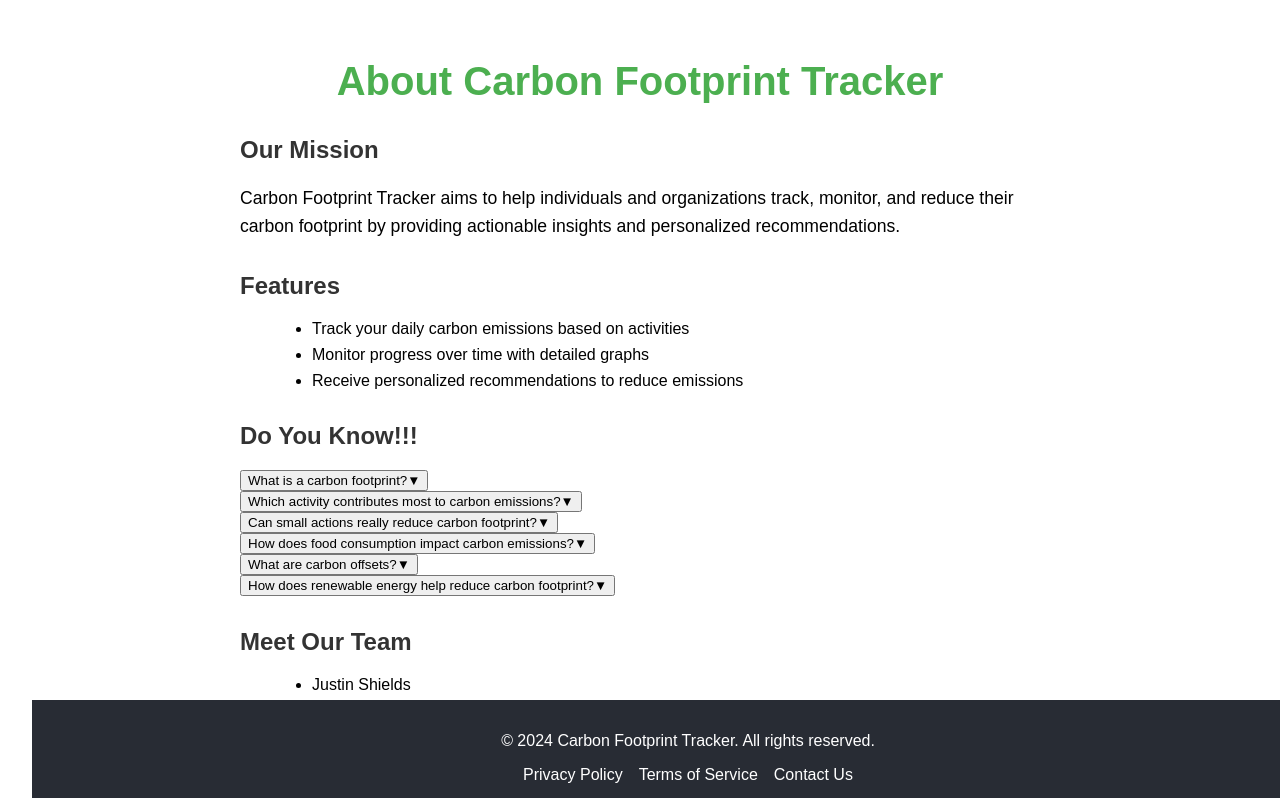
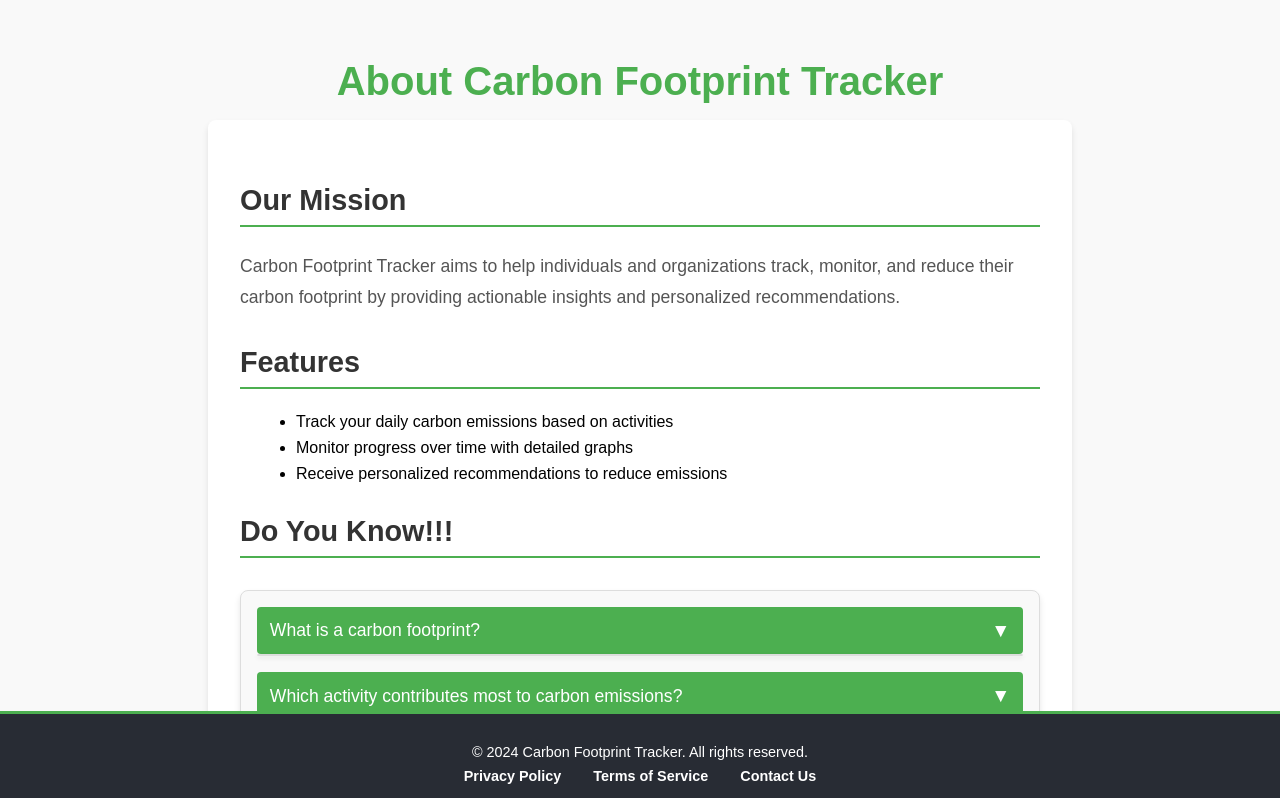
Before and after one commit to kreiz002/Carbon-Footprint-Tracker, a React (Create React App) app in the folder frontend/: page /about in a window 1280 px wide. Shown: the top 798 px of the page. Built offline with nearby package versions, Linux system fonts and the light colour scheme.

Commit message:
Update AboutPage.css

```diff
--- a/frontend/src/components/AboutPage.css
+++ b/frontend/src/components/AboutPage.css
@@ -1,65 +1,143 @@
-/* src/components/AboutPage.css */
-
 .about-page {
   font-family: Arial, sans-serif;
   padding: 2rem;
   text-align: center;
+  background-color: #f9f9f9; /* Subtle background color for better readability */
 }
 
 .about-header h1 {
   font-size: 2.5rem;
   margin-bottom: 1rem;
   color: #4CAF50;
+  font-weight: bold;
 }
 
 .about-content {
   margin: 0 auto;
   max-width: 800px;
   text-align: left;
+  background: #ffffff; /* White background for content section */
+  padding: 2rem;
+  border-radius: 8px;
+  box-shadow: 0px 4px 6px rgba(0, 0, 0, 0.1); /* Subtle shadow for depth */
 }
 
 .about-content h2 {
   color: #333;
   margin-top: 2rem;
+  font-size: 1.8rem;
+  border-bottom: 2px solid #4CAF50; /* Add a green underline for section titles */
+  padding-bottom: 0.5rem;
 }
 
 .about-content p {
   font-size: 1.1rem;
-    line-height: 1.6;
+  line-height: 1.8; /* Increase line height for better readability */
+  color: #555; /* Slightly lighter color for paragraph text */
 }
 
 .about-content ul {
   list-style-type: disc;
   margin-left: 2rem;
+  margin-top: 1rem;
+  padding-left: 1.5rem;
 }
 
 .about-content li {
   margin: 0.5rem 0;
+  font-size: 1rem;
+}
+
+.carbon-footprint-image {
+  width: 100%;
+  max-width: 800px; /* Adjusted max width for better image scaling */
+  margin: 2rem auto 0;
+  display: block;
+  border-radius: 8px; /* Rounded corners for a modern look */
+  box-shadow: 0px 4px 6px rgba(0, 0, 0, 0.1); /* Add a slight shadow to the image */
 }
 
 
-.carbon-footprint-image {
-    width: 100%;
-    max-width: 1000px;
-    margin: 2rem auto 0;
-    display: block;
+footer {
+  margin-top: 3rem;
+  padding: 1.5rem 2rem; /* Increased padding for breathing space */
+  background-color: #333;
+  color: #fff;
+  font-size: 0.9rem;
+  text-align: center;
+  border-top: 3px solid #4CAF50;
+  position: relative; /* Ensure footer is properly positioned */
+  left: 0;
+  width: 100%; /* Ensure the footer spans the full width of the page */
+  box-sizing: border-box; /* Ensure padding doesn't affect the footer's width */
 }
 
-  .cta-section {
-    text-align: center;
-    margin-top: 2rem;
-  }
-
-  .cta-button {
-    display: inline-block;
-    padding: 0.75rem 1.5rem;
-    background-color: #28a745;
-    color: white;
+footer a {
+  color: #4CAF50;
   text-decoration: none;
-    border-radius: 5px;
+  margin: 0 0.5rem;
   font-weight: bold;
 }
 
-  .cta-button:hover {
-    background-color: #218838;
+footer a:hover {
+  text-decoration: underline;
 }
+
+footer p {
+  margin-bottom: 0.5rem; /* Space between text and links */
+}
+
+.trivia-section {
+  margin-top: 2rem;
+  border: 1px solid #ddd;
+  border-radius: 8px;
+  background-color: #f9f9f9;
+  padding: 1rem;
+  box-shadow: 0px 4px 6px rgba(0, 0, 0, 0.1);
+}
+
+.trivia-item {
+  margin-bottom: 1rem;
+}
+
+.trivia-question {
+  background-color: #4CAF50;
+  color: #fff;
+  padding: 0.8rem;
+  width: 100%;
+  text-align: left;
+  border: none;
+  border-radius: 4px;
+  font-size: 1.1rem;
+  cursor: pointer;
+  display: flex;
+  justify-content: space-between;
+  align-items: center;
+}
+
+.trivia-question:hover {
+  background-color: #45a049;
+}
+
+.arrow {
+  font-size: 1.2rem;
+}
+
+.trivia-answer {
+  padding: 0 0.8rem; /* Padding for answer content */
+  background-color: #ffffff;
+  border-radius: 4px;
+  border: 1px solid #ddd;
+  box-shadow: 0px 2px 4px rgba(0, 0, 0, 0.1);
+}
+
+.trivia-answer p {
+  margin: 0;
+  font-size: 1rem;
+  color: #555;
+}
+
+.trivia-answer {
+  overflow: hidden; /* Ensure content stays hidden when collapsed */
+  transition: height 0.3s ease; /* Smooth dropdown animation */
+}
```
Lines whose indentation alone changed are shown as unchanged.
